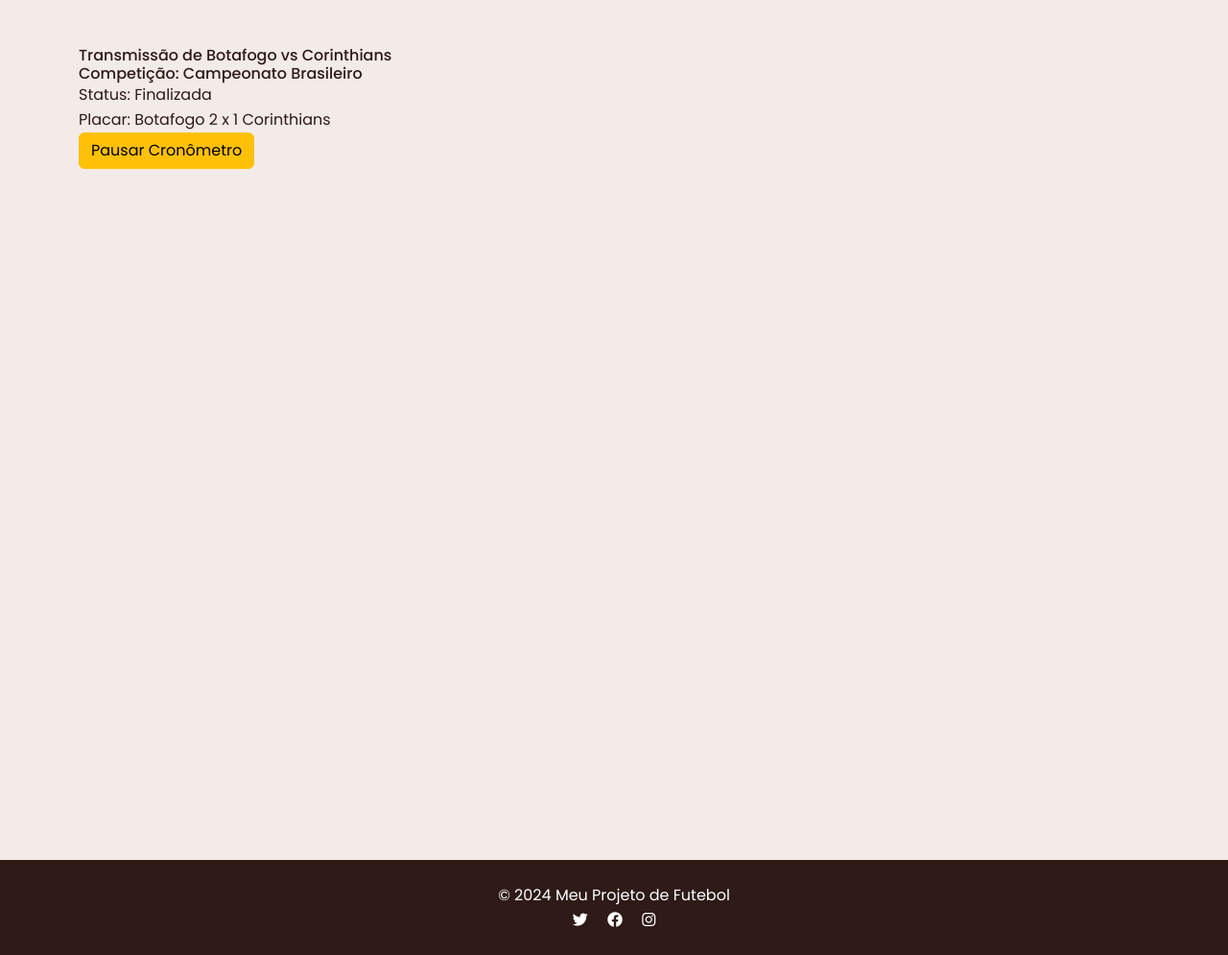
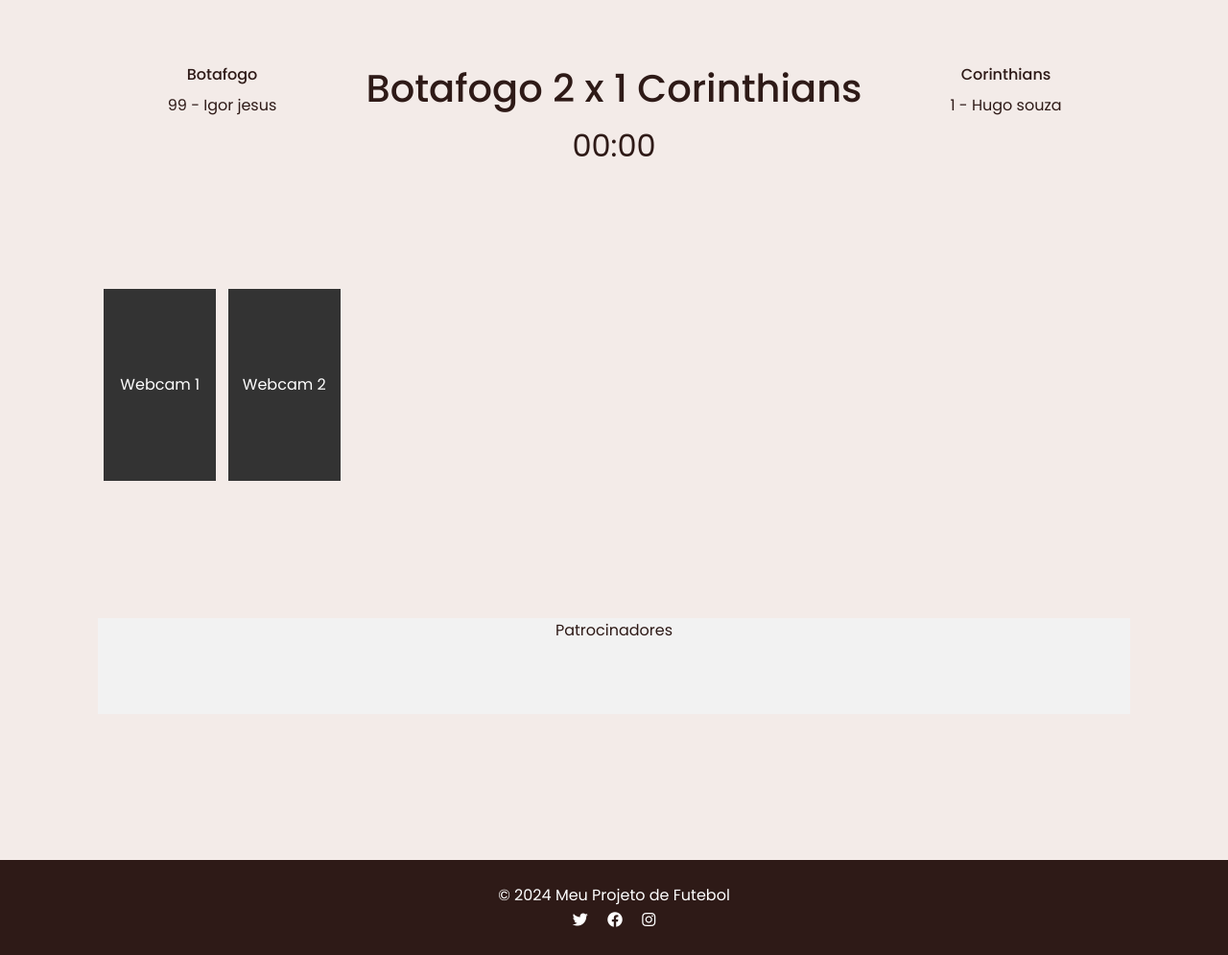
Before and after one commit to Reis567/django-futebol, a Django app: page /transmissao/1/ in a window 1280 px wide. Shown: the part 116-1111 px from the top of the page at 96% size. Run offline with Django 4.2, Linux system fonts and the light colour scheme; data comes from the database, SQL or seed files in the repository; both versions use the stored data as it was before the commit; some libraries are stand-ins or nearby versions.

Commit message:
🐛 FIX: time only in front

```diff
--- a/app1/models.py
+++ b/app1/models.py
@@ -54,8 +54,6 @@
 
     def __str__(self):
         return self.nome
-
-# Modelo para Partida
 class Partida(models.Model):
     time_casa = models.ForeignKey(Time, related_name='time_casa', on_delete=models.CASCADE)
     time_visitante = models.ForeignKey(Time, related_name='time_visitante', on_delete=models.CASCADE)
@@ -64,16 +62,6 @@
 
     # Adicionando a relação com Competição
     competicao = models.ForeignKey(Competicao, on_delete=models.CASCADE, related_name='partidas')
-
-    # Tempo de Jogo
-    tempo_primeiro_tempo = models.DurationField(default=timedelta(minutes=45))
-    acrescimo_primeiro_tempo = models.DurationField(default=timedelta(minutes=0))
-    tempo_segundo_tempo = models.DurationField(default=timedelta(minutes=45))
-    acrescimo_segundo_tempo = models.DurationField(default=timedelta(minutes=0))
-
-    # Controle de tempo
-    tempo_jogo_total = models.DurationField(default=timedelta(minutes=0))
-    tempo_paralisado = models.BooleanField(default=False)
 
     # Status da Partida
     STATUS_PARTIDA = [
@@ -90,17 +78,6 @@
     def incrementar_placar_visitante(self):
         self.placar_visitante += 1
 
-    def resetar_tempo(self):
-        self.tempo_jogo_total = timedelta(minutes=0)
-
-    def pausar_jogo(self):
-        self.tempo_paralisado = True
-        self.status = 'PARALISADA'
-
-    def retomar_jogo(self):
-        self.tempo_paralisado = False
-        self.status = 'EM_ANDAMENTO'
-
     def encerrar_jogo(self):
         self.status = 'FINALIZADA'
 
--- a/app1/views.py
+++ b/app1/views.py
@@ -38,8 +38,6 @@
             time_casa_id=time_casa_id,
             time_visitante_id=time_visitante_id,
             competicao_id=competicao_id,
-            tempo_jogo_total=timedelta(minutes=0),  # Cronômetro zerado
-            tempo_paralisado=True,  # Partida pausada
             status='EM_ANDAMENTO'
         )
 
@@ -53,12 +51,6 @@
 def transmissao_partida(request, partida_id):
     partida = get_object_or_404(Partida, id=partida_id)
 
-    if request.method == 'POST':
-        action = request.POST.get('action')
-        if action == 'iniciar':
-            partida.tempo_paralisado = False
-        elif action == 'pausar':
-            partida.tempo_paralisado = True
-        partida.save()
+
 
     return render(request, 'transmissao/transmissao_partida.html', {'partida': partida})
--- a/templates/transmissao/transmissao_partida.html
+++ b/templates/transmissao/transmissao_partida.html
@@ -1,17 +1,144 @@
 {% extends 'base.html' %}
 {% block content %}
-    <h1>Transmissão de {{ partida.time_casa.nome }} vs {{ partida.time_visitante.nome }}</h1>
-    <h2>Competição: {{ partida.competicao.nome }}</h2>
+<style>
+    .transmissao-container {
+        display: grid;
+        grid-template-columns: 1fr 2fr 1fr;
+        gap: 20px;
+        padding: 20px;
+        height: 100vh;
+    }
 
-    <p>Status: {{ partida.get_status_display }}</p>
-    <p>Placar: {{ partida.time_casa.nome }} {{ partida.placar_casa }} x {{ partida.placar_visitante }} {{ partida.time_visitante.nome }}</p>
+    .time {
+        display: flex;
+        flex-direction: column;
+        justify-content: flex-start;
+        align-items: center;
+    }
 
-    <form method="post">
-        {% csrf_token %}
-        {% if partida.tempo_paralisado %}
-            <button type="submit" name="action" value="iniciar" class="btn btn-success">Iniciar Cronômetro</button>
-        {% else %}
-            <button type="submit" name="action" value="pausar" class="btn btn-warning">Pausar Cronômetro</button>
-        {% endif %}
-    </form>
+    .time h2 {
+        margin-bottom: 10px;
+    }
+
+    .jogadores {
+        list-style: none;
+        padding: 0;
+        text-align: left;
+    }
+
+    .jogadores li {
+        margin-bottom: 5px;
+    }
+
+    .placar {
+        grid-column: 2;
+        text-align: center;
+    }
+
+    .placar h1 {
+        font-size: 2.5rem;
+        margin-bottom: 10px;
+    }
+
+    .cronometro {
+        font-size: 2rem;
+        margin-bottom: 20px;
+    }
+
+    .webcams-container {
+        display: flex;
+        justify-content: space-around;
+        margin-bottom: 20px;
+    }
+
+    .webcam {
+        width: 45%;
+        height: 200px;
+        background-color: #333;
+        display: flex;
+        justify-content: center;
+        align-items: center;
+        color: white;
+    }
+
+    .patrocinadores {
+        grid-column: 1 / span 3;
+        text-align: center;
+        height: 100px;
+        background-color: #f2f2f2;
+        margin-top: 20px;
+    }
+</style>
+
+<div class="transmissao-container">
+    <!-- Jogadores do Time da Casa -->
+    <div class="time time-casa">
+        <h2>{{ partida.time_casa.nome }}</h2>
+        <ul class="jogadores">
+            {% for jogador in partida.time_casa.jogadores_titulares.all %}
+                <li>{{ jogador.numero_camisa }} - {{ jogador.nome }}</li>
+            {% endfor %}
+        </ul>
+    </div>
+
+    <!-- Placar e Cronômetro -->
+    <div class="placar">
+        <h1>{{ partida.time_casa.nome }} {{ partida.placar_casa }} x {{ partida.placar_visitante }} {{ partida.time_visitante.nome }}</h1>
+        <div class="cronometro" id="cronometro">00:00</div>
+    </div>
+
+    <!-- Jogadores do Time Visitante -->
+    <div class="time time-visitante">
+        <h2>{{ partida.time_visitante.nome }}</h2>
+        <ul class="jogadores">
+            {% for jogador in partida.time_visitante.jogadores_titulares.all %}
+                <li>{{ jogador.numero_camisa }} - {{ jogador.nome }}</li>
+            {% endfor %}
+        </ul>
+    </div>
+
+    <!-- Webcams dos Narradores -->
+    <div class="webcams-container">
+        <div class="webcam" id="webcam1">Webcam 1</div>
+        <div class="webcam" id="webcam2">Webcam 2</div>
+    </div>
+
+    <!-- Container para Patrocinadores -->
+    <div class="patrocinadores">
+        <p>Patrocinadores</p>
+    </div>
+</div>
+
+<script>
+    let cronometroAtivo = false;
+    let segundos = 0;
+    let intervalo;
+
+    // Função para formatar o cronômetro
+    function formatarTempo(segundos) {
+        const minutos = Math.floor(segundos / 60);
+        const segundosRestantes = segundos % 60;
+        return `${minutos.toString().padStart(2, '0')}:${segundosRestantes.toString().padStart(2, '0')}`;
+    }
+
+    // Função para iniciar/pausar o cronômetro
+    function controlarCronometro() {
+        if (cronometroAtivo) {
+            clearInterval(intervalo);
+        } else {
+            intervalo = setInterval(() => {
+                segundos++;
+                document.getElementById('cronometro').innerText = formatarTempo(segundos);
+            }, 1000);
+        }
+        cronometroAtivo = !cronometroAtivo;
+    }
+
+    // Listener para Control + Page Up para controlar o cronômetro
+    document.addEventListener('keydown', function(event) {
+        if (event.ctrlKey && event.key === 'insert') {
+            controlarCronometro();
+        }
+    });
+</script>
 {% endblock %}
```
Also changed, not shown: app1/migrations/0004_remove_partida_acrescimo_primeiro_tempo_and_more.py (added), db.sqlite3.
